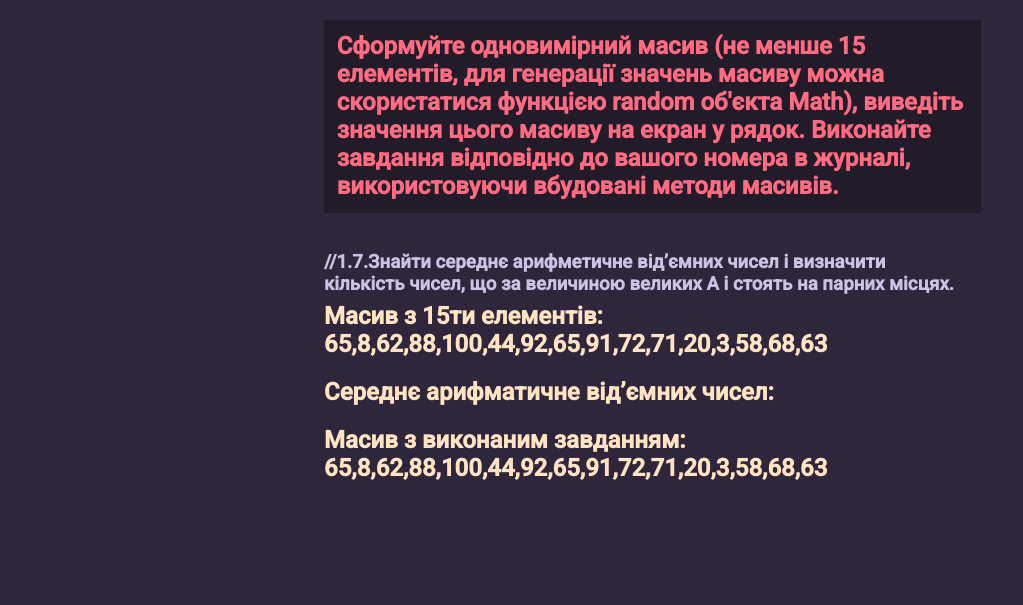
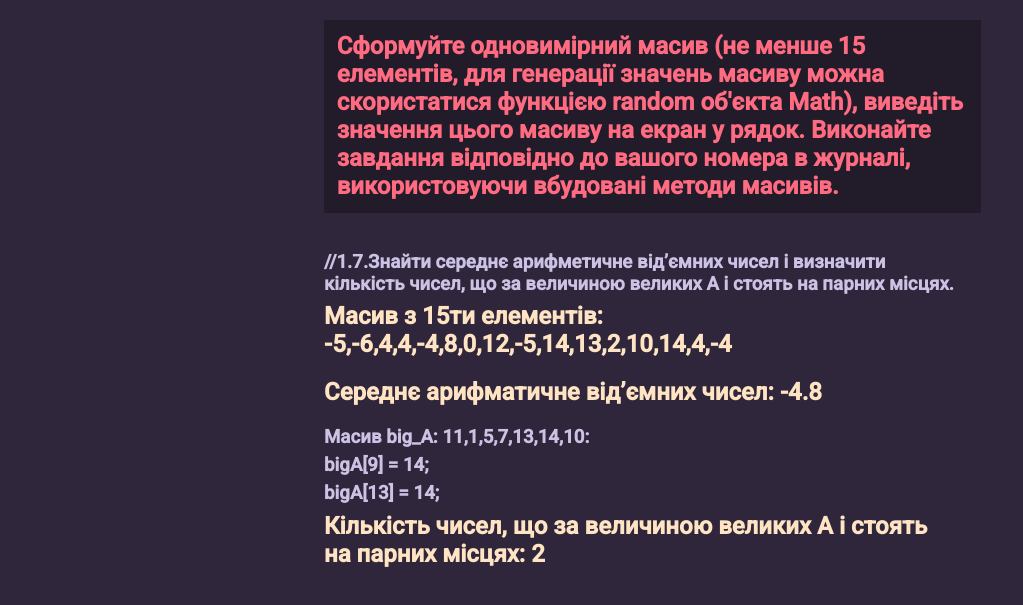
Before and after one commit to Smei2005/LabFiles, a plain HTML site: page WebLab14/lab14_3.html in a window 1280 px wide. Shown: the part 89-694 px from the top of the page, without its empty margins (0-1023 px from the left). Drawn offline with Linux system fonts and the light colour scheme.

Commit message:
Release 1.0
final release

```diff
--- a/WebLab14/lab14_3.html
+++ b/WebLab14/lab14_3.html
@@ -16,7 +16,15 @@
         function rand_arr(){
             let arr = [];
             for(let i=0; i < 16; i++){
-            arr.push(Math.ceil(Math.random() * 100));
+                arr.push((Math.ceil(Math.random() * 30) -15));
+            }
+
+            for(let i =0; i < arr.length;i++){
+                for(let j=0; j < arr.length;j++){
+                    if(arr[i] === arr[j] && i === j){
+                        arr.splice(i, 1, (Math.ceil(Math.random() * 30) -15));
+                    }
+                }
             }
             return arr;
         }
@@ -28,10 +36,41 @@
             return n < 0;
         });
 
-        let avg_neg_arr;
-        document.write("<h2>Середнє арифматичне від’ємних чисел: </h2>");
+        let avg_neg_arr = 0;
+        negetive_array.forEach(function(item){
+            avg_neg_arr = avg_neg_arr + item;
+        });
 
-        document.write("<h2>Масив з виконаним завданням: "+array+"</h2>");
+        avg_neg_arr = (avg_neg_arr / negetive_array.length);
+        document.write("<h2>Середнє арифматичне від’ємних чисел: "+ avg_neg_arr.toFixed(1) +"</h2>");
+
+
+        let bigA = rand_arr();
+        bigA = bigA.filter(function(n){
+            return n > 0;
+        });
+
+        bigA = bigA.filter(function(element, index, bigA) {
+            return bigA.indexOf(element) === index;
+        });
+
+
+        let count_bigA = 0;
+        let temp_index = [];
+
+        document.write("<h3>Масив big_A: "+bigA+":</h3>");
+
+        for(let i=0; i < array.length; i++){
+        bigA.forEach(function(item){
+                if(item === array[i] && i % 2 === 1){
+                            temp_index.push(i);
+                            document.write("<h3>bigA["+ i +"] = " + item +";</h3>");
+                            count_bigA++;
+                }
+        });
+        }
+
+        document.write("<h2>Кількість чисел, що за величиною великих А і стоять на парних місцях: "+ count_bigA +"</h2>");
 
     </script>
 </body>
```
